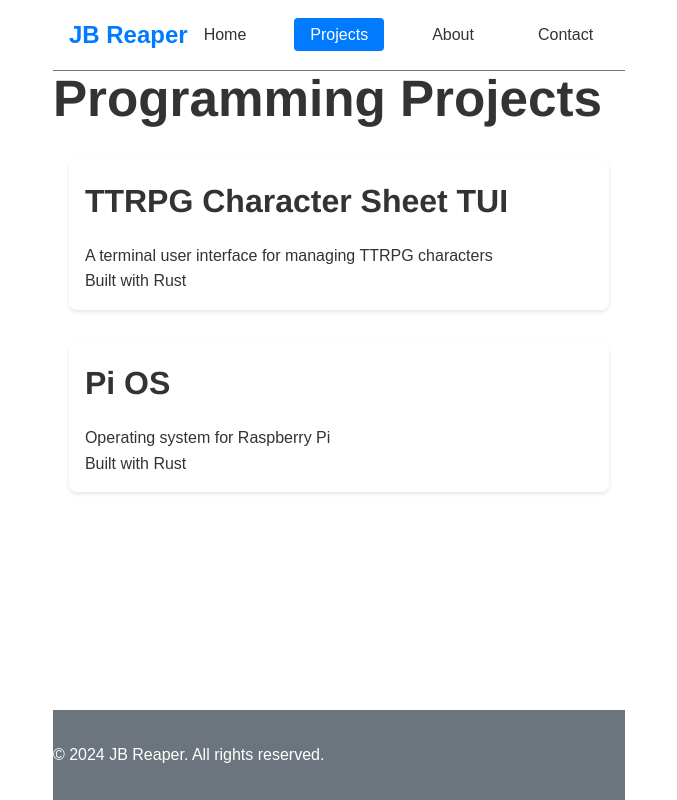
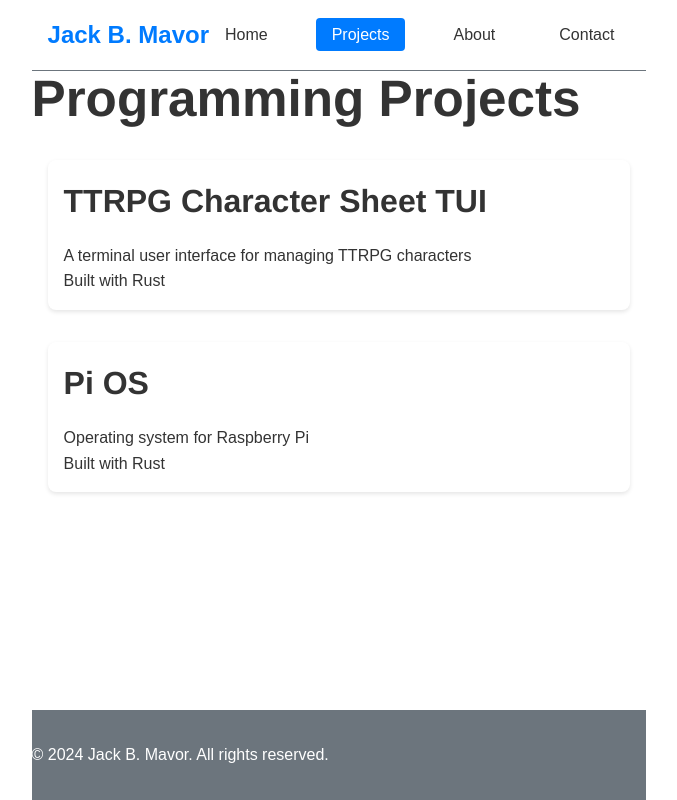
Before and after one commit to jbreaper/jbreaper.github.io, a React (Vite) app: page /projects in a window 1280 px wide. Shown: the whole page, without its empty margins (301-978 px from the left). Built offline with nearby package versions, Linux system fonts and the light colour scheme.

Commit message:
Update branding in index.html, Footer.jsx, and Navbar.jsx to reflect actual name "Jack B. Mavor"

```diff
--- a/index.html
+++ b/index.html
@@ -15,7 +15,7 @@
         <header>
             <nav class="nav container">
                 <div class="nav-brand">
-                    <a href="index.html">JB Reaper</a>
+                    <a href="index.html">Jack B. Mavor</a>
                 </div>
                 <ul class="nav-links">
                     <li><a href="index.html" aria-current="page">Home</a></li>
@@ -33,7 +33,7 @@
 
         <footer class="footer">
             <div class="container">
-                <p>&copy; 2024 JB Reaper. All rights reserved.</p>
+                <p>&copy; 2024 Jack B. Mavor. All rights reserved.</p>
             </div>
         </footer>
     </div>
--- a/src/components/Footer.jsx
+++ b/src/components/Footer.jsx
@@ -2,7 +2,7 @@ function Footer() {
   return (
     <footer className="footer">
       <div className="container">
-        <p>&copy; 2024 JB Reaper. All rights reserved.</p>
+        <p>&copy; 2024 Jack B. Mavor. All rights reserved.</p>
       </div>
     </footer>
   );
--- a/src/components/Navbar.jsx
+++ b/src/components/Navbar.jsx
@@ -5,7 +5,7 @@ function Navbar() {
     <header>
       <nav className="nav container">
         <div className="nav-brand">
-          <NavLink to="/">JB Reaper</NavLink>
+          <NavLink to="/">Jack B. Mavor</NavLink>
         </div>
         <ul className="nav-links">
           <li><NavLink to="/" end>Home</NavLink></li>
```
